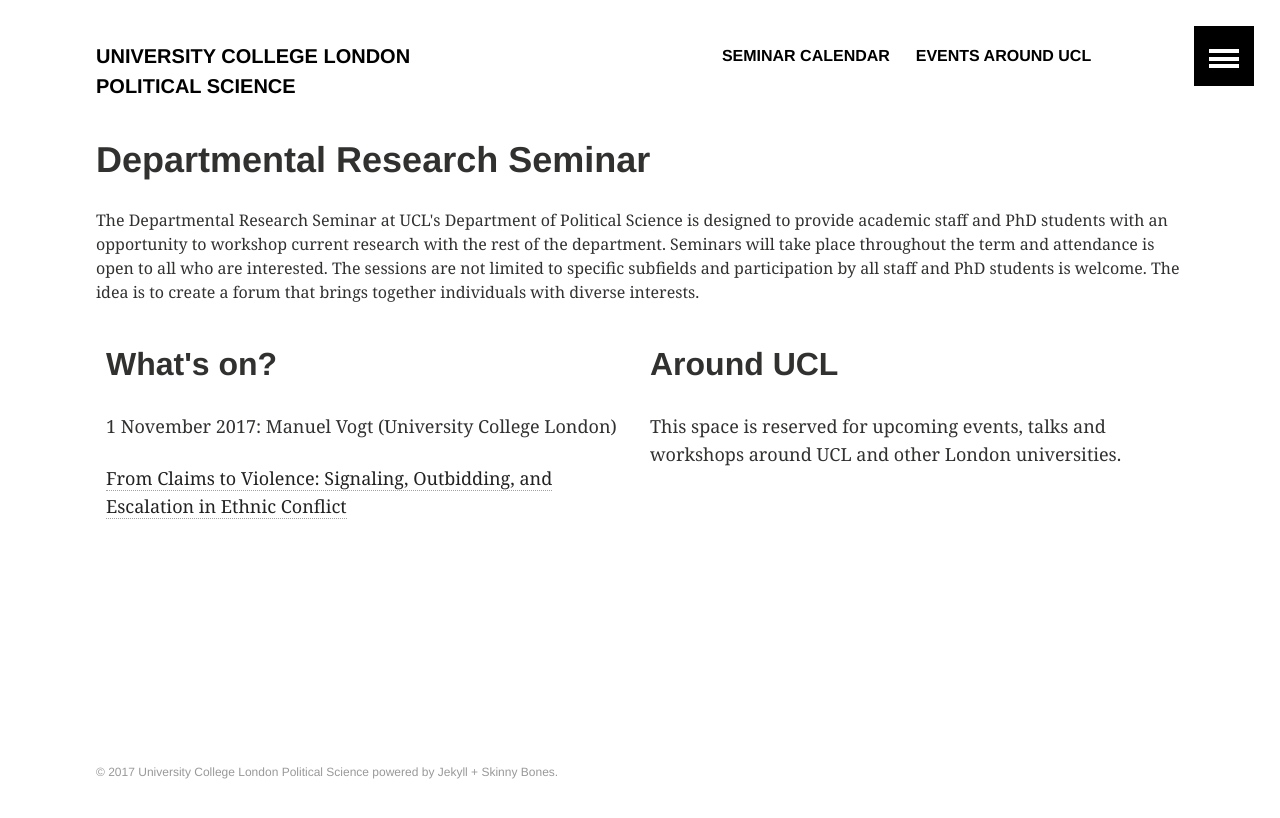
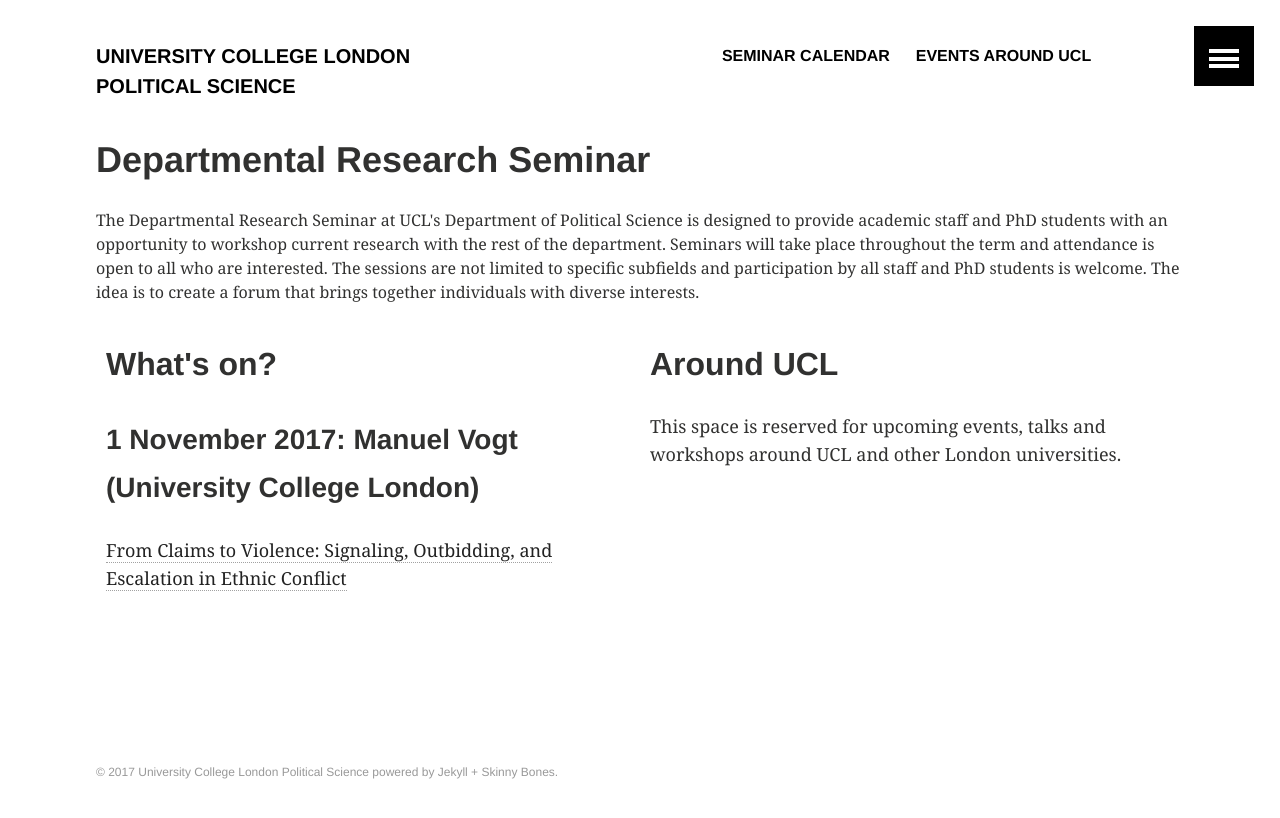
Before and after one commit to phischroeder/drs_page, a Jekyll site: the page built from index.html, in a window 1280 px wide. Shown: the top 818 px of the page. Built offline with Jekyll 4.4.1, drawn with Linux system fonts in a browser that asks for light colours.

```diff
--- a/index.html
+++ b/index.html
@@ -45,7 +45,7 @@ body {
 <div class="row">
   <div class="column">
     <h2>What's on?</h2>
-    <p>1 November 2017: Manuel Vogt (University College London)</p>
+    <h3>1 November 2017: Manuel Vogt (University College London)</h3>
     <p><a href = "https://moodle.ucl.ac.uk/pluginfile.php/4369151/mod_resource/content/1/Manuel%20Vogt%20%28UCL%29.pdf">From Claims to Violence: Signaling, Outbidding, and Escalation in Ethnic Conflict</a></p>
   </div>
   <div class="column">
```
